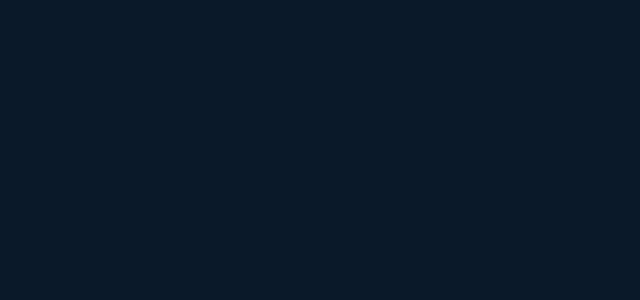
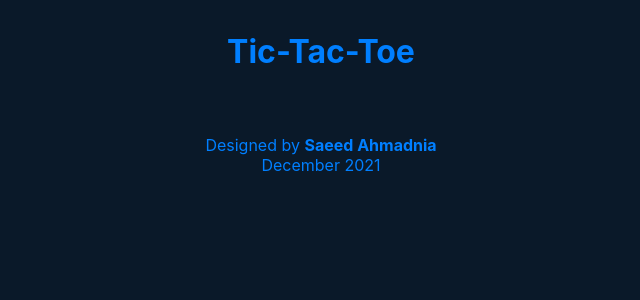
Before and after one commit to theSaeed/tic-tac-toe, a React (Create React App) app: page / in a window 1280 px wide. Shown: the top 300 px of the page, without its empty margins (319-959 px from the left). Built offline with nearby package versions, Linux system fonts and the light colour scheme.

Commit message:
Added title and footer

```diff
--- a/src/App.css
+++ b/src/App.css
@@ -1,6 +1,6 @@
 .App {
-  width:100%;
-  height: 100%;
+  width: 100%;
+  min-height: 100%;
 }
 
 .bg-dark-blue {
@@ -10,3 +10,33 @@
 .bg-dark-red {
   background-color: #290A12;
 }
+
+.light-blue {
+  color: #007FFF;
+}
+
+.light-red {
+  color: #FF0055;
+}
+
+#title {
+  width: 100%;
+  text-align: center;
+  padding-top: 2em;
+  padding-bottom: 2em;
+}
+
+#title h1 {
+  margin: 0;
+}
+
+#footer {
+  width: 100%;
+  text-align: center;
+  padding-top: 2em;
+  padding-bottom: 2em;
+}
+
+#footer p {
+  margin: 0;
+}
--- a/src/App.js
+++ b/src/App.js
@@ -1,9 +1,22 @@
 import './App.css';
+import React, { useState } from 'react';
+import Container from '@mui/material/Container';
 
 function App() {
+  const [color, setColor] = useState('blue')
+
   return (
-    <div className="App bg-dark-blue">
+    <div className={"App bg-dark-" + color + " light-" + color}>
+      <Container maxWidth="sm">
+        <div id="title">
+          <h1>Tic-Tac-Toe</h1>
+        </div>
 
+        <div id="footer">
+          <p>Designed by <b>Saeed Ahmadnia</b></p>
+          <p>December 2021</p>
+        </div>
+      </Container>
     </div>
   );
 }
```
